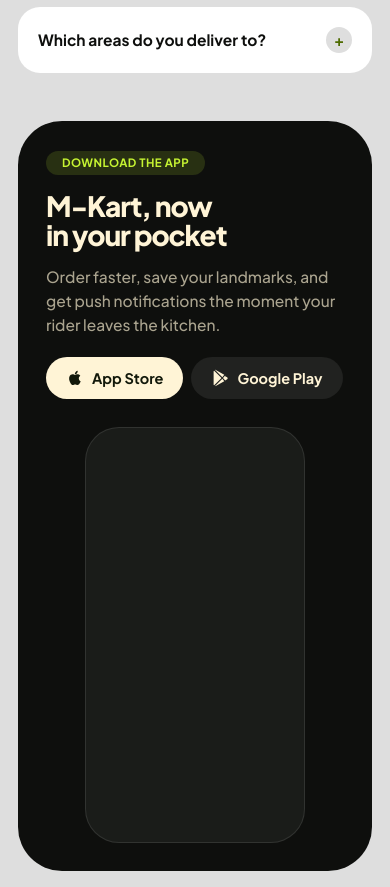
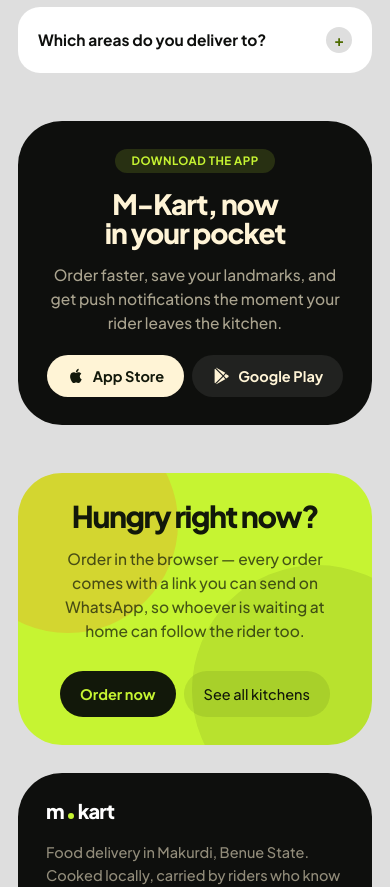
Before and after one commit to EmmanuelOchaje/m-kart-web, a Next.js app: page / in a window 390 px wide. Shown: the part 5380-6267 px from the top of the page. Built offline with nearby package versions, Linux system fonts and the light colour scheme.

Commit message:
Centre the app download section instead of pairing it with an empty phone
There is no screenshot to put in that device yet, and an empty frame reads
as an unfinished placeholder rather than a promise. Centring the copy and
both store buttons in the panel reads as a deliberate layout instead.

```diff
--- a/app/page.tsx
+++ b/app/page.tsx
@@ -256,28 +256,27 @@
         </div>
       </section>
 
-      {/* App CTA — the phone shows a real screenshot once one exists; an empty
-          frame reads better than a fake screen. */}
+      {/* App CTA — centred, no device: there is no screenshot to show yet,
+          and an empty phone frame reads as a placeholder rather than a
+          promise. */}
       <section className="px-screen-x pt-section-sm md:pt-section">
         <Screen
           mode="dark"
-          className="rounded-panel-lg gap-xxl mx-auto grid max-w-[1240px] items-center p-xxl md:grid-cols-2 md:gap-gap-wide md:p-pad-panel"
+          className="rounded-panel-lg mx-auto max-w-[1240px] p-xxl text-center md:p-pad-panel"
         >
-          <div className="min-w-0">
-            <Eyebrow tone="onDark">Download the app</Eyebrow>
+          <div className="mx-auto max-w-[46ch]">
+            <div className="flex justify-center">
+              <Eyebrow tone="onDark">Download the app</Eyebrow>
+            </div>
             <h2 className="text-panel-small md:text-panel text-cream mt-lg text-balance">
               M-Kart, now in your pocket
             </h2>
-            <p className="text-panel-body text-cream/65 mt-lg max-w-[38ch] text-pretty">
+            <p className="text-panel-body text-cream/65 mx-auto mt-lg max-w-[38ch] text-pretty">
               Order faster, save your landmarks, and get push notifications the
               moment your rider leaves the kitchen.
             </p>
 
-            <StoreButtons className="mt-xl" />
-          </div>
-
-          <div className="flex min-w-0 justify-center">
-            <div className="bg-surface border-text/10 aspect-[9/17] w-full max-w-[220px] overflow-hidden rounded-device-sm border" />
+            <StoreButtons className="mt-xl justify-center" />
           </div>
         </Screen>
       </section>
```
